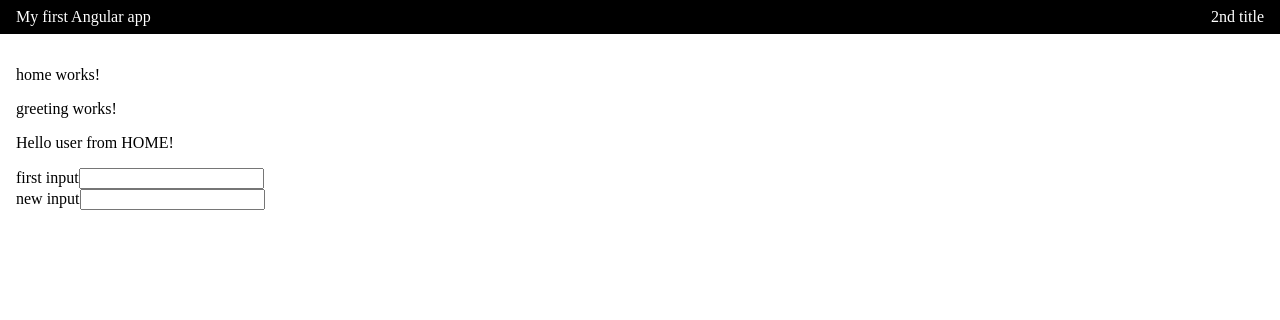
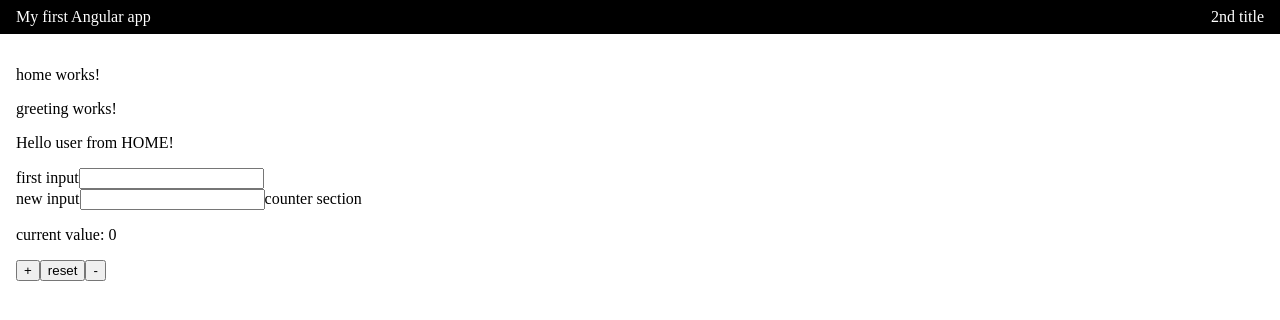
Before and after one commit to Dinuk-A/Angular101, an Angular app: page / in a window 1280 px wide. Shown: the top 320 px of the page. Built offline with nearby package versions, Linux system fonts and the light colour scheme.

Commit message:
basic counter lesson added

```diff
--- /dev/null
+++ b/src/app/components/counter/counter.html
@@ -0,0 +1,7 @@
+<p>current value: {{currentVal()}}</p>
+
+<div>
+    <button (click)="increment()">+</button>
+    <button (click)="reset()">reset</button>
+    <button (click)="decrement()">-</button>
+</div>
--- /dev/null
+++ b/src/app/components/counter/counter.ts
@@ -0,0 +1,34 @@
+import { Component, signal } from '@angular/core';
+
+@Component({
+  selector: 'app-counter',
+  imports: [],
+  templateUrl: './counter.html',
+  styleUrl: './counter.scss'
+})
+export class Counter {
+
+  // giving an initial value of 0
+  currentVal = signal(0);
+
+  //to increment the value
+  increment() {
+
+    //way 1
+    //this.currentVal.set(this.currentVal() + 1);
+
+    //way 2 (recommonded)
+    //get the current value, add one and return it
+    this.currentVal.update((val) => val + 1);
+  }
+
+  //to reset the value
+  reset() {
+    this.currentVal.set(0);
+  }
+
+  //to decrement the value
+  decrement() {
+    this.currentVal.update((val) => val - 1);
+  }
+}
--- a/src/app/home/home.html
+++ b/src/app/home/home.html
@@ -9,3 +9,7 @@
 <br>
 <label for="">new input</label>
 <input type="text" (keyup)="keyUpHandlerWithEvent($event)">
+
+<!-- counter section -->
+<label for="">counter section</label>
+<app-counter></app-counter>
--- a/src/app/home/home.ts
+++ b/src/app/home/home.ts
@@ -1,9 +1,10 @@
 import { Component, signal } from '@angular/core';
 import { Greeting } from '../components/greeting/greeting';
+import { Counter } from "../components/counter/counter";
 
 @Component({
   selector: 'app-home',
-  imports: [Greeting],
+  imports: [Greeting, Counter],
   templateUrl: './home.html',
   styleUrl: './home.scss'
 })
```
Also changed, not shown: src/app/components/counter/counter.scss (added), 1 other file (tests, documents, lock files or other folders).
